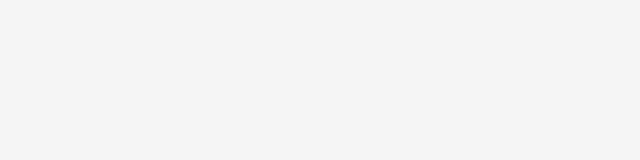
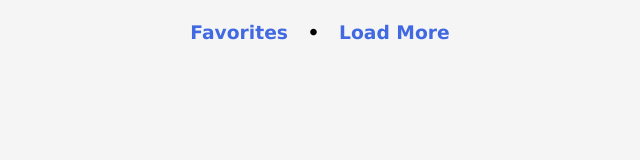
Before and after one commit to fifthnode/14-nasa-apod, a plain HTML site: page index.html in a window 1280 px wide. Shown: the whole page, without its empty margins (320-960 px from the left). Drawn offline with Linux system fonts and the light colour scheme.

Commit message:
Build navigation UI

```diff
--- a/index.html
+++ b/index.html
@@ -12,6 +12,23 @@
 <body>
   <!-- Loader -->
   <div class="loader hidden"><img src="./rocket.svg" alt="Rocket Loading Animation"></div>
+  <!-- Container -->
+  <div class="container">
+    <!-- Navigation -->
+    <div class="navigation-container">
+      <span class="background"></span>
+      <!-- Results Nav -->
+      <span class="navigation-items" id="resultsNav">
+        <h3 class="clickable">Favorites</h3>
+        <h3>&nbsp;&nbsp;&nbsp;•&nbsp;&nbsp;&nbsp;</h3>
+        <h3 class="clickable">Load More</h3>
+      </span>
+      <!-- Favorites Nav -->
+      <span class="navigation-items hidden" id="favoritesNav">
+        <h3 class="clickable">Load More NASA Images</h3>
+      </span>
+    </div>
+  </div>
   <!-- Script -->
   <script src="script.js"></script>
 </body>
--- a/style.css
+++ b/style.css
@@ -26,6 +26,8 @@ body {
   background: whitesmoke;
   height: 100vh;
   width: 100vw;
+  position: fixed;
+  z-index: 10;
   display: flex;
   justify-content: center;
   align-items: center;
@@ -48,9 +50,19 @@ body {
   right: 0;
   width: 100%;
   height: 60px;
+  z-index: -1;
+}
+
+.clickable {
+  color: royalblue;
+  cursor: pointer;
+  user-select: none;
 
 }
 
+.clickable:hover {
+  color: dodgerblue;
+}
 
 /* Images Container */
 .images-container {
```
